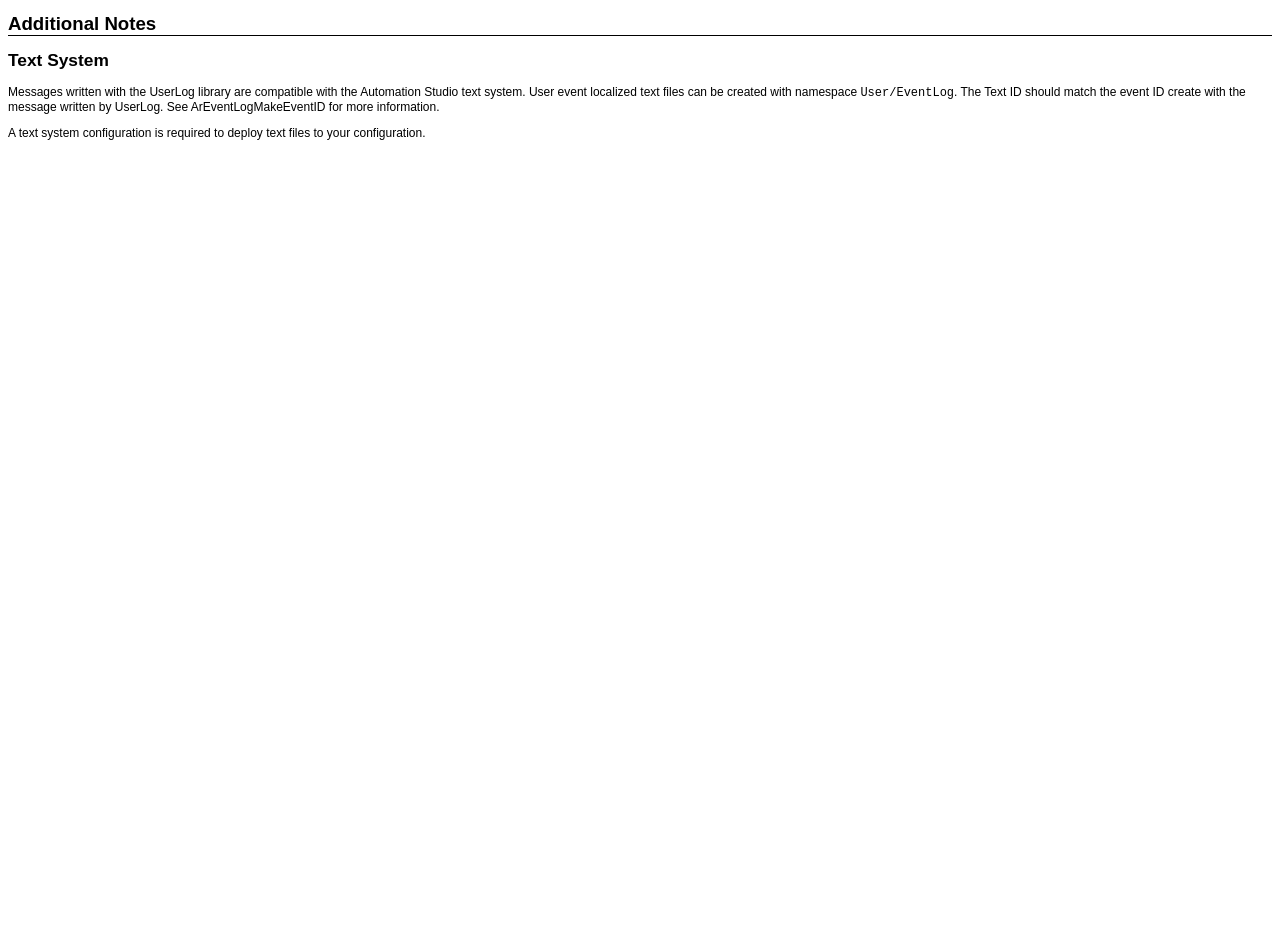
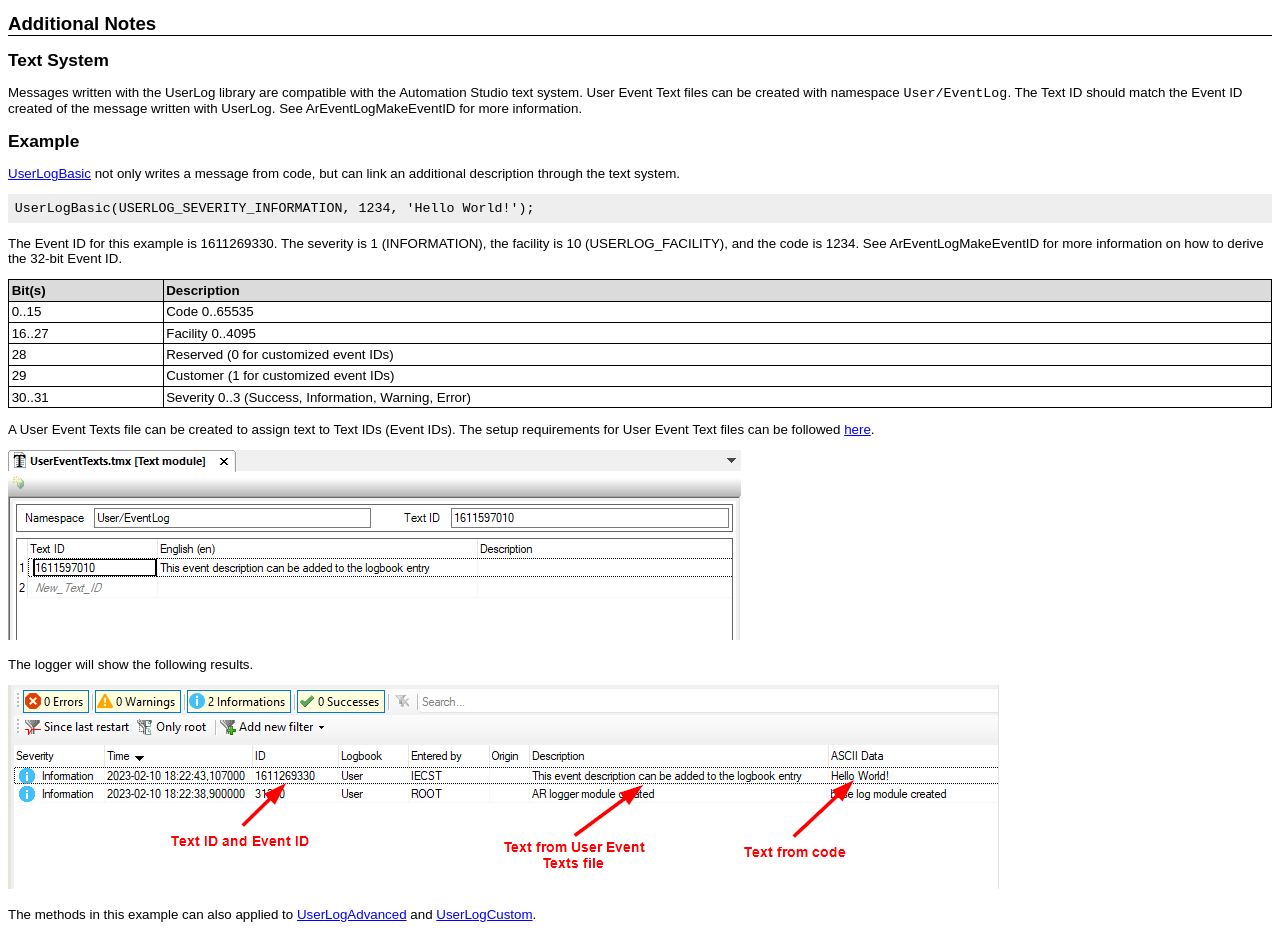
Before and after one commit to BnR-US-Midwest/UserLogHelp, a plain HTML site: page Technical Information/Additional Notes.html in a window 1280 px wide. Before the commit the page ends 800 px from the top, so only its background shows below. Drawn offline with Linux system fonts and the light colour scheme.

Commit message:
Update main page and technical information for latest release.  New build script to compile and open help file.

```diff
--- a/Technical Information/Additional Notes.html
+++ b/Technical Information/Additional Notes.html
@@ -10,8 +10,54 @@
 
   <h2>Text System</h2>
 
-  <p>Messages written with the UserLog library are compatible with the Automation Studio text system.  User event localized text files can be created with namespace <code>User/EventLog</code>.  The Text ID should match the event ID create with the message written by UserLog.  See ArEventLogMakeEventID for more information.</p>
+  <p>Messages written with the UserLog library are compatible with the Automation Studio text system.  User Event Text files can be created with namespace <code>User/EventLog</code>.  The Text ID should match the Event ID created of the message written with UserLog.  See ArEventLogMakeEventID for more information.</p>
 
-  <p>A text system configuration is required to deploy text files to your configuration.</p>
+  <h2>Example</h2>
+
+  <p><a href="../Functions/UserLogBasic/Index.html">UserLogBasic</a> not only writes a message from code, but can link an additional description through the text system.</p>
+
+  <div class="code">
+    UserLogBasic(USERLOG_SEVERITY_INFORMATION, 1234, 'Hello World!');
+  </div>
+
+  <p>The Event ID for this example is 1611269330.  The severity is 1 (INFORMATION), the facility is 10 (USERLOG_FACILITY), and the code is 1234.  See ArEventLogMakeEventID for more information on how to derive the 32-bit Event ID.</p>
+
+  <table>
+    <tr>
+      <th>Bit(s)</th>
+      <th>Description</th>
+    </tr>
+    <tr>
+      <td>0..15</td>
+      <td>Code 0..65535</td>
+    </tr>
+    <tr>
+      <td>16..27</td>
+      <td>Facility 0..4095</td>
+    </tr>
+    <tr>
+      <td>28</td>
+      <td>Reserved (0 for customized event IDs)</td>
+    </tr>
+    <tr>
+      <td>29</td>
+      <td>Customer (1 for customized event IDs)</td>
+    </tr>
+    <tr>
+        <td>30..31</td>
+        <td>Severity 0..3 (Success, Information, Warning, Error)</td>
+    </tr>
+  </table>
+
+  <p>A User Event Texts file can be created to assign text to Text IDs (Event IDs).  The setup requirements for User Event Text files can be followed <a href="Requirements.html">here</a>.</p>
+
+  <img src="User Event Texts sample file.png" alt="User Event Texts sample file" style="width: 733px; height: 190px;">
+
+  <p>The logger will show the following results.</p>
+
+  <img src="UserLogBasic with User Event Texts.png" alt="UserLogBasic with User Event Texts" style="width: 992px; height: 204px;">
+
+  <p>The methods in this example can also applied to <a href="../Functions/UserLogAdvanced/Index.html">UserLogAdvanced</a> and <a href="../Functions/UserLogCustom/Index.html">UserLogCustom</a>.</p>
+
 </body>
 </html>
--- a/styles.css
+++ b/styles.css
@@ -16,7 +16,7 @@ h2 {
 }
 
 p, ul, table {
-    font-size: 9pt;
+    font-size: 10pt;
 }
 
 table {
@@ -35,6 +35,21 @@ td, th {
     padding: 2pt;
 }
 
+div.note {
+    background-color: #eeeeee;
+    border: 2pt solid;
+    border-color: #6699ff;
+    font-size: 10pt;
+    padding: 5pt;
+}
+
+div.code {
+    background-color: #eeeeee;
+    font-size: 10pt;
+    font-family: 'Courier New', Courier, monospace;
+    padding: 5pt;
+}
+
 a {
     color: blue;
 }
```
Also changed, not shown: Index.html (+3 -3 lines), Technical Information/Features.html (+1 -1 lines), Technical Information/Index.html (+4 -3 lines), Technical Information/Requirements.html (added, +67 -0 lines), Technical Information/Project language in Logical View.png (added), Technical Information/Project languages from Toolbox.png (added), Technical Information/Textsystem configuration in Configuration View.png (added), Technical Information/Textsystem configuration.png (added), Technical Information/User Event Texts sample file.png (added), Technical Information/UserLogBasic with User Event Texts.png (added), 2 other files.
